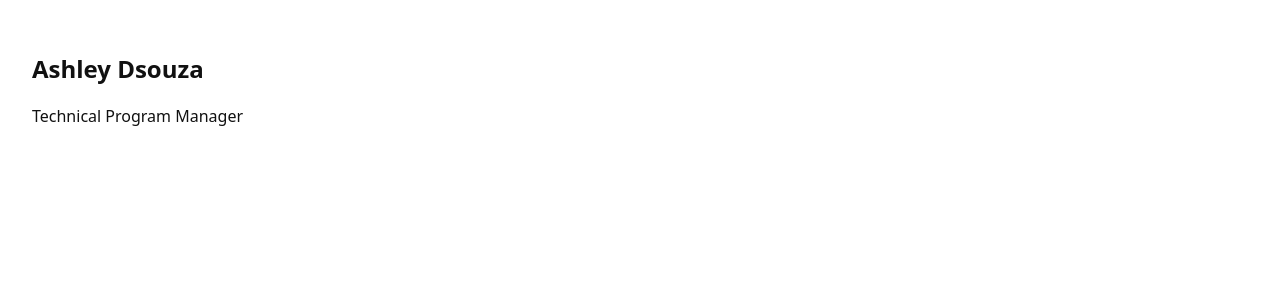
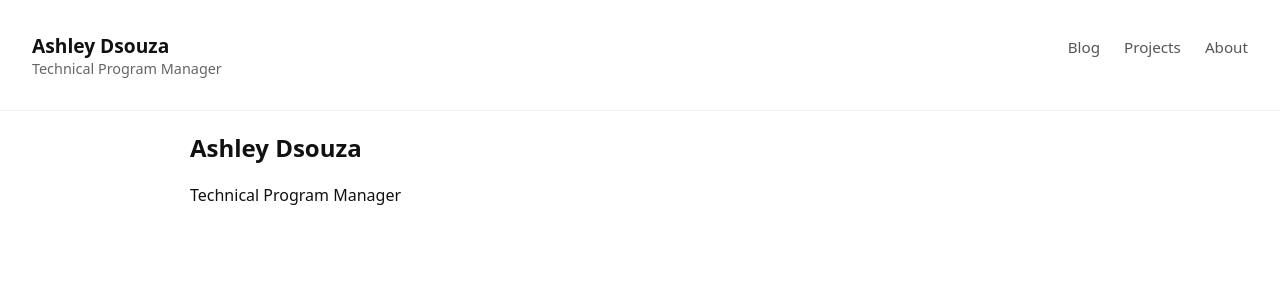
Before and after one commit to ashleybdsouza/ashleybdsouza.github.io, a React (Vite) app: page / in a window 1280 px wide. Shown: the top 300 px of the page. Built offline with nearby package versions, Linux system fonts and the light colour scheme.

Commit message:
Add shared header and navigation

```diff
--- a/src/App.jsx
+++ b/src/App.jsx
@@ -1,4 +1,5 @@
 import { BrowserRouter, Routes, Route } from "react-router-dom";
+import Header from "./components/Header";
 import Landing from "./pages/Landing";
 import About from "./pages/About";
 import Blog from "./pages/Blog";
@@ -7,7 +8,9 @@ import Projects from "./pages/Projects";
 function App() {
   return (
     <BrowserRouter>
-      <main style={{ padding: "2rem" }}>
+      <Header />
+
+      <main style={{ maxWidth: "900px", margin: "0 auto" }}>
         <Routes>
           <Route path="/" element={<Landing />} />
           <Route path="/about" element={<About />} />
--- /dev/null
+++ b/src/components/Header.jsx
@@ -0,0 +1,71 @@
+import { NavLink } from "react-router-dom";
+
+export default function Header() {
+  return (
+    <header style={styles.header}>
+      <div style={styles.left}>
+        <NavLink to="/" style={styles.name}>
+          Ashley Dsouza
+        </NavLink>
+        <div style={styles.subtitle}>Technical Program Manager</div>
+      </div>
+
+      <nav style={styles.nav}>
+        <NavItem to="/blog" label="Blog" />
+        <NavItem to="/projects" label="Projects" />
+        <NavItem to="/about" label="About" />
+      </nav>
+    </header>
+  );
+}
+
+function NavItem({ to, label }) {
+  return (
+    <NavLink
+      to={to}
+      style={({ isActive }) => ({
+        ...styles.link,
+        ...(isActive ? styles.active : {}),
+      })}
+    >
+      {label}
+    </NavLink>
+  );
+}
+
+const styles = {
+  header: {
+    display: "flex",
+    justifyContent: "space-between",
+    alignItems: "baseline",
+    padding: "2rem",
+    borderBottom: "1px solid #eee",
+  },
+  left: {
+    display: "flex",
+    flexDirection: "column",
+  },
+  name: {
+    fontSize: "1.2rem",
+    fontWeight: 600,
+    color: "#111",
+    textDecoration: "none",
+  },
+  subtitle: {
+    fontSize: "0.9rem",
+    color: "#666",
+  },
+  nav: {
+    display: "flex",
+    gap: "1.5rem",
+  },
+  link: {
+    textDecoration: "none",
+    color: "#555",
+    fontSize: "0.95rem",
+  },
+  active: {
+    color: "#111",
+    fontWeight: 500,
+  },
+};
```
